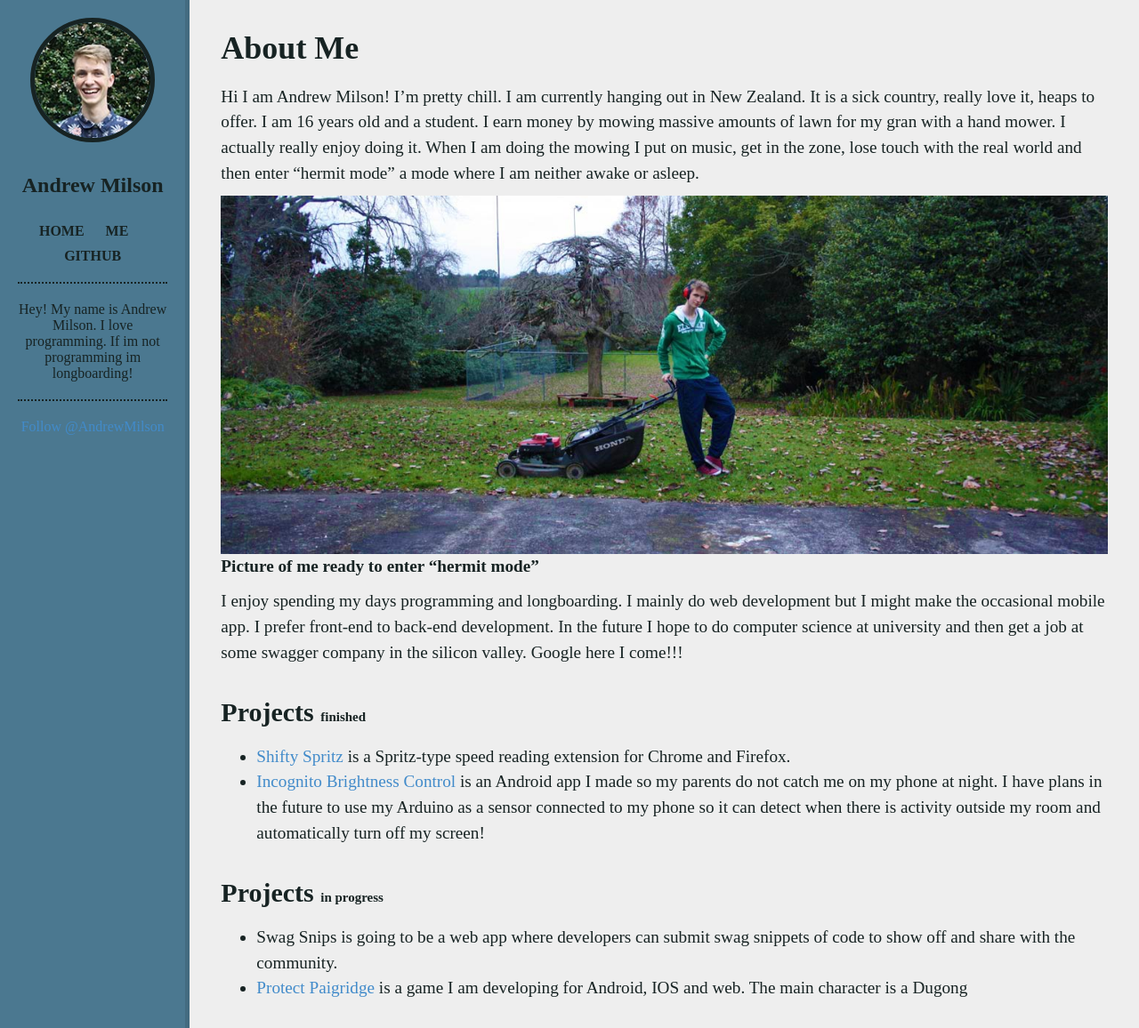
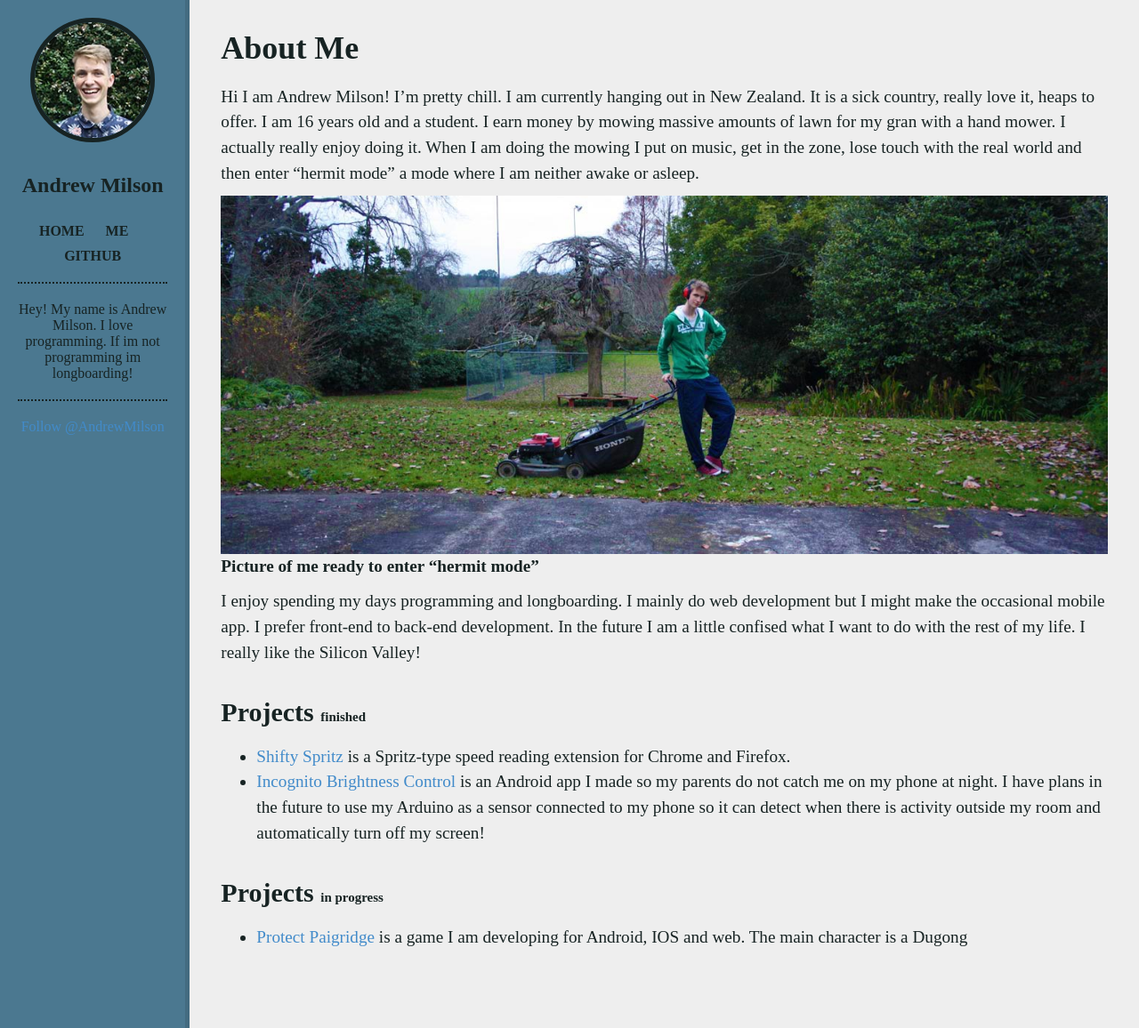
Before and after one commit to andrewmilson/andrewmilson.github.io, a Jekyll site: the page built from about.md, in a window 1280 px wide and 1156 px high. Shown: the whole window at 89% size. Built offline with Jekyll 4.4.1, drawn with Linux system fonts in a browser that asks for light colours; some web fonts are replaced; Markdown is read by kramdown in place of the engine named in the settings; comment, search, counter and statistics services are not loaded.

Commit message:
Updated the about page.

```diff
--- a/about.md
+++ b/about.md
@@ -9,12 +9,11 @@
 ![Picture of me ready to enter "hermit mode"](images/mower-and-i.jpg)
 __Picture of me ready to enter "hermit mode"__
 
-I enjoy spending my days programming and longboarding. I mainly do web development but I might make the occasional mobile app. I prefer front-end to back-end development. In the future I hope to do computer science at university and then get a job at some swagger company in the silicon valley. Google here I come!!!
+I enjoy spending my days programming and longboarding. I mainly do web development but I might make the occasional mobile app. I prefer front-end to back-end development. In the future I am a little confised what I want to do with the rest of my life. I really like the Silicon Valley!
 
 ## Projects <small>finished</small> ##
 + <a href="http://andrewmilson.com/shifty-spritz/" target="_blank">Shifty Spritz</a> is a Spritz-type speed reading extension for Chrome and Firefox.
 + <a href="https://play.google.com/store/apps/details?id=com.andrewmilson.incognitobrightnesscontrol&hl=en" target="_blank">Incognito Brightness Control</a> is an Android app I made so my parents do not catch me on my phone at night. I have plans in the future to use my Arduino as a sensor connected to my phone so it can detect when there is activity outside my room and automatically turn off my screen!
 
 ## Projects <small>in progress</small> ##
-+ Swag Snips is going to be a web app where developers can submit swag snippets of code to show off and share with the community.
 + <a href="http://andrewmilson.com/protect-paigridge/" target="_blank">Protect Paigridge</a> is a game I am developing for Android, IOS and web. The main character is a Dugong
```
